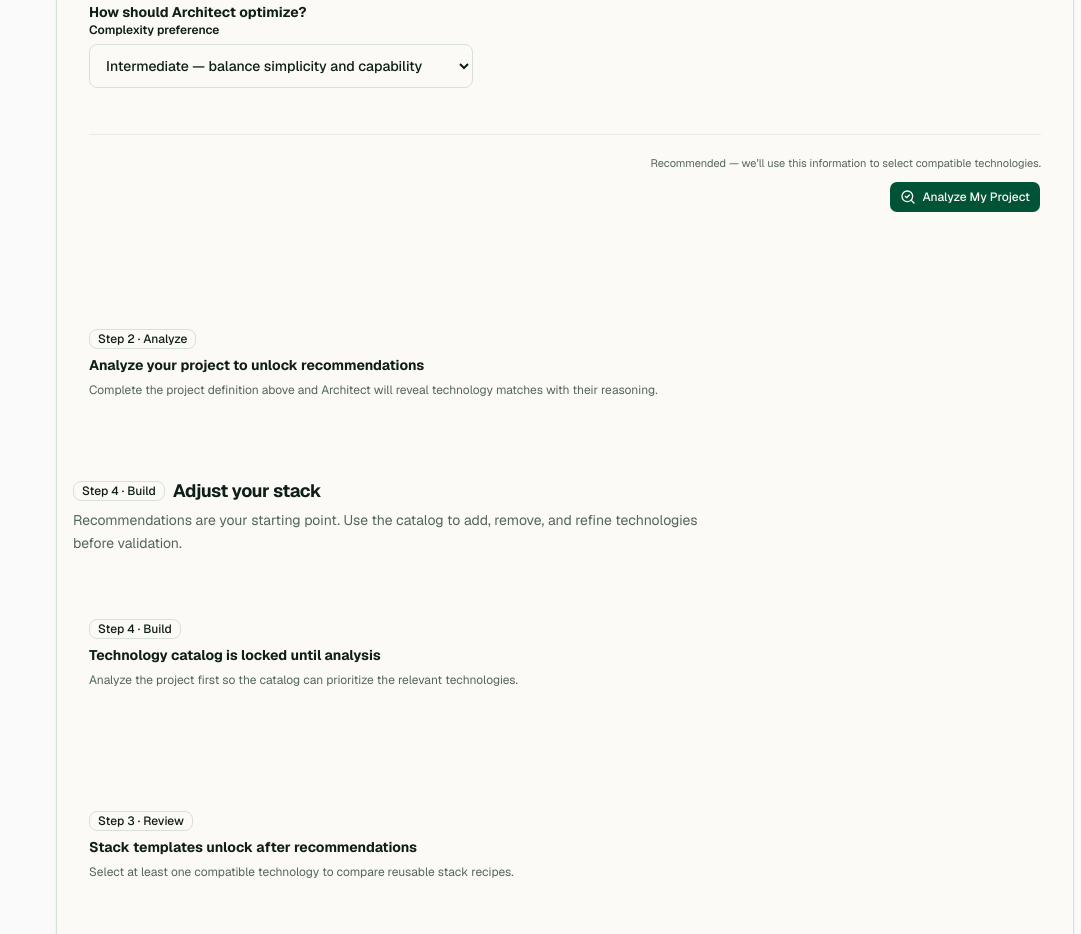
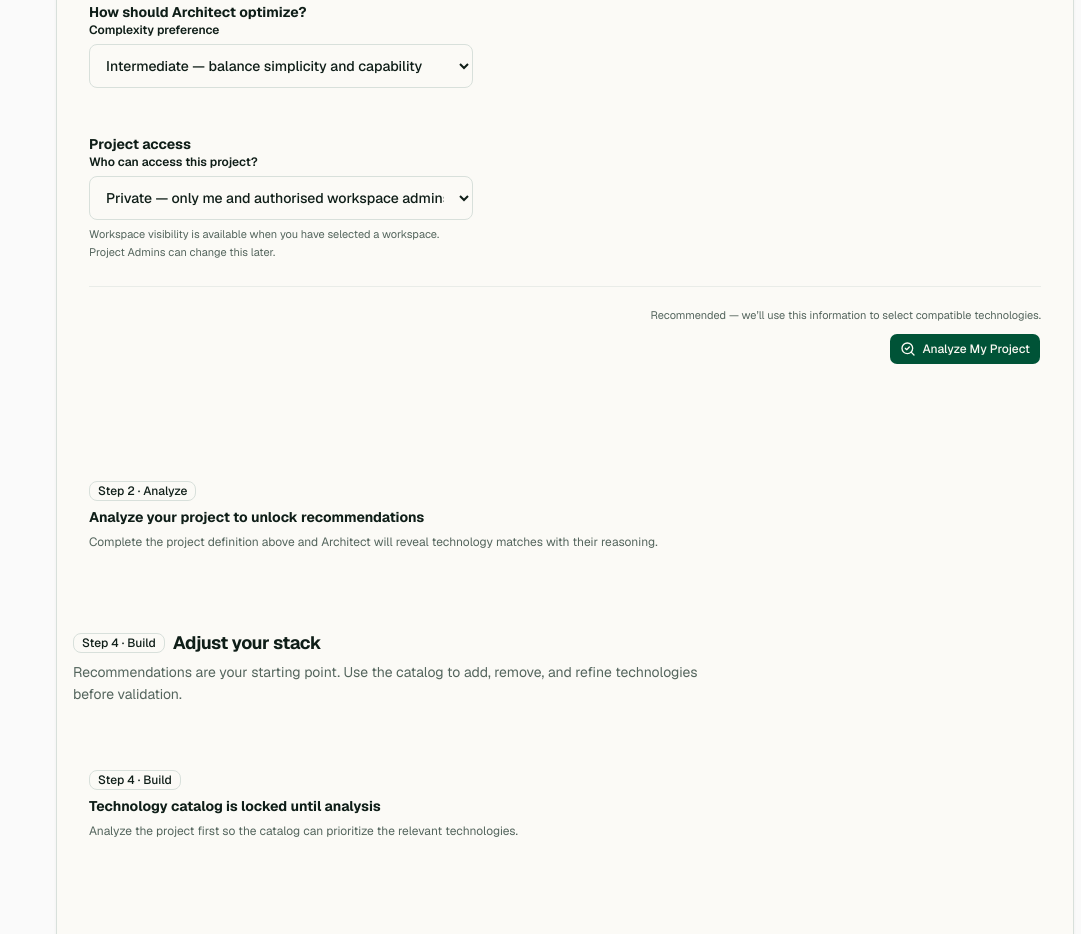
Before and after one commit to davidifeanyicelestine586-arch/tech-stack-architect, a Next.js app: page /app in a window 1280 px wide. Shown: the part 1720-2654 px from the top of the page, without its empty margins (199-1280 px from the left). Built offline with nearby package versions, Linux system fonts and the light colour scheme; no server answers.

Commit message:
feat: let project owners choose private or workspace visibility

```diff
--- a/components/architect/project-definition-form.tsx
+++ b/components/architect/project-definition-form.tsx
@@ -12,7 +12,7 @@ import type { ProjectDefinition } from "@/lib/types";
 import { validateProjectDefinition } from "@/engine/requirementAnalyzer.js";
 
 export function ProjectDefinitionForm() {
-  const { domains, projectDefinition, updateProjectDefinition, analyzeProject } = useTechStack();
+  const { domains, projectDefinition, projectVisibility, setProjectVisibility, updateProjectDefinition, analyzeProject } = useTechStack();
   const [error, setError] = useState("");
   const [fieldErrors, setFieldErrors] = useState<Record<string, string>>({});
   const [isPending, startTransition] = useTransition();
@@ -189,6 +189,26 @@ export function ProjectDefinitionForm() {
             </label>
           </fieldset>
 
+          <fieldset className="grid min-w-0 gap-2">
+            <legend className="text-sm font-bold text-foreground">Project access</legend>
+            <label htmlFor="project-visibility" className="grid min-w-0 max-w-sm gap-1.5 text-xs font-semibold text-foreground">
+              Who can access this project?
+              <select
+                id="project-visibility"
+                value={projectVisibility}
+                onChange={(event) => setProjectVisibility(event.target.value as "private" | "workspace")}
+                disabled={isPending}
+                className="h-11 w-full min-w-0 rounded-md border border-input bg-background px-3 text-sm font-medium text-foreground focus-visible:outline-none focus-visible:ring-2 focus-visible:ring-primary focus-visible:ring-offset-2 disabled:cursor-not-allowed disabled:opacity-60"
+              >
+                <option value="private">Private — only me and authorised workspace admins</option>
+                <option value="workspace">Workspace — workspace members can access</option>
+              </select>
+              <span className="text-[11px] font-normal leading-relaxed text-muted-foreground">
+                Workspace visibility is available when you have selected a workspace. Project Admins can change this later.
+              </span>
+            </label>
+          </fieldset>
+
           <div className="flex flex-col gap-3 border-t border-border/50 pt-5 sm:flex-row sm:items-center sm:justify-between">
             <p
               id="project-definition-error"
```
